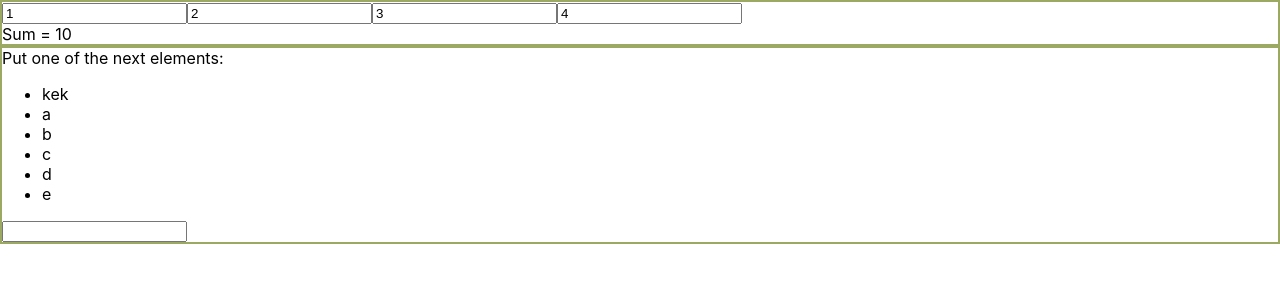
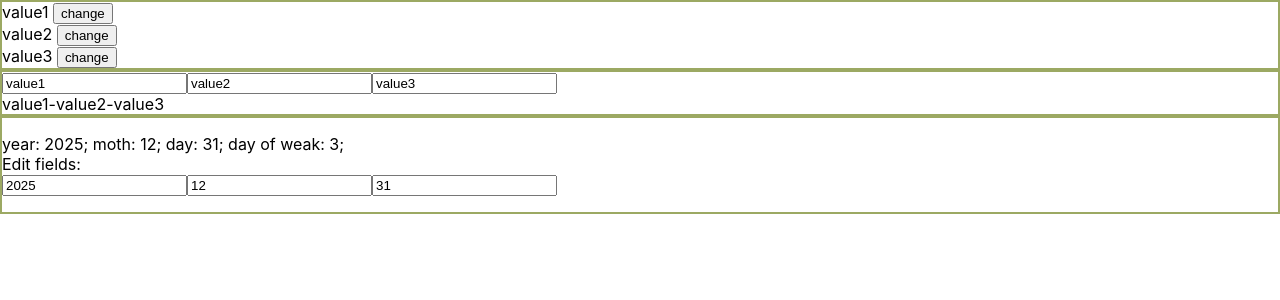
Before and after one commit to eBenya/ReactLessons, a React (Create React App) app: page / in a window 1280 px wide. Shown: the top 300 px of the page. Built offline with nearby package versions, Linux system fonts and the light colour scheme.

Commit message:
Bind input with react obj

```diff
--- a/src/App.js
+++ b/src/App.js
@@ -3,75 +3,53 @@ import React, { useState } from 'react';
 
 function App() {
 
-	const [notes, setNotes] = useState([1, 2, 3, 4]);
-	const renderNotes = notes.map((val, i) => {
-		return <input key={i} value={val} onChange={e => setNote(e, i)} />
+	const [obj, setObj] = useState({
+		prop1: 'value1',
+		prop2: 'value2',
+		prop3: 'value3',
 	});
-	function getSum(arr) {
-		let sum = 0;
-
-		for (const elem of arr) {
-			sum += +elem;
-		}
-
-		return sum;
-	}
-	function setNote(event, iter) {
-		var temp = notes.slice();
-		temp[iter] = event.target.value;
-		setNotes(temp);
+	function changeObj(obj, propName, setFunc, event) {
+		let temp = Object.assign({}, obj);
+		temp[propName] = event.target.value;
+		setFunc(temp);
 	}
 
-	const strings = ['kek', 'a', 'b', 'c', 'd', 'e'];
-	const [notes2, setNotes2] = useState(strings);
-	const [editNote, setEditNote] = useState(null);
-	const renderNotes2 = notes2.map((val, i) => {
-		return (
-			<li key={i} onClick={() => editVal(i)}>{val} </li>
-		);
-	})
-	const renderUL = (<ul>{renderNotes2}</ul>)
-	function editVal(iter) {
-		setEditNote({ id: iter, val: notes2[iter] });
-	}
-	function endEdit() {
-		let temp = notes2.slice();
-
-		if (editNote != null && editNote.id != null) {
-			if (editNote.val === '') {
-				temp.splice(editNote.id, 1);
-			}
-			else {
-				temp[editNote.id] = editNote.val;
-			}
-		}
-		else {
-			temp.push(editNote.val);
-		}
-		setNotes2(temp);
-		setEditNote(null);
-	}
-	function onChangeInput(event) {
-		if (editNote != null) {
-			setEditNote({ ...editNote, val: event.target.value });
-		}
-		else {
-			setEditNote({ id: null, val: event.target.value });
+	const initDate = {
+		year: 2025,
+		month: 12,
+		day: 31,
+		toString(){
+			return  this.year+'-'+this.month+'-'+this.day;
 		}
 	}
+	const [date, setDate] = useState(initDate);
 
 	return (
 		<>
 			<div className="borderedDiv">
-				{renderNotes}
-				<br />
-				Sum = {getSum(notes)}
+				<span>{obj.prop1}</span> <button onClick={() => setObj({ ...obj, ...{ prop1: '!' } })}>change</button> <br />
+				<span>{obj.prop2}</span> <button onClick={() => setObj({ ...obj, ...{ prop2: '@' } })}>change</button> <br />
+				<span>{obj.prop3}</span> <button onClick={() => setObj({ ...obj, ...{ prop3: '#' } })}>change</button> <br />
 			</div>
 
 			<div className="borderedDiv">
-				Put one of the next elements:<br />
-				{renderUL}
-				<input value={editNote !== null ? editNote.val : ''} onChange={e => onChangeInput(e)} onBlur={endEdit} />
+				<input value={obj.prop1} onChange={e => changeObj(obj, 'prop1', setObj, e)} />
+				<input value={obj.prop2} onChange={e => changeObj(obj, 'prop2', setObj, e)} />
+				<input value={obj.prop3} onChange={e => changeObj(obj, 'prop3', setObj, e)} />
+				<br />
+				{obj.prop1}-{obj.prop2}-{obj.prop3}
+			</div>
+
+			<div className="borderedDiv">
+				<p>
+					year: {date.year}; moth: {date.month}; day: {date.day};
+					day of weak: {(new Date(date.toString())).getDay()};
+					<br/>
+					Edit fields:<br/>
+					<input value={date.year} onChange={e=>changeObj(date, 'year', setDate, e)} placeholder="year"/>
+					<input value={date.month} onChange={e=>changeObj(date, 'month', setDate, e)} placeholder="month"/>
+					<input value={date.day} onChange={e=>changeObj(date, 'day', setDate, e)} placeholder="day"/>
+				</p>
 			</div>
 		</>
 	);
```
